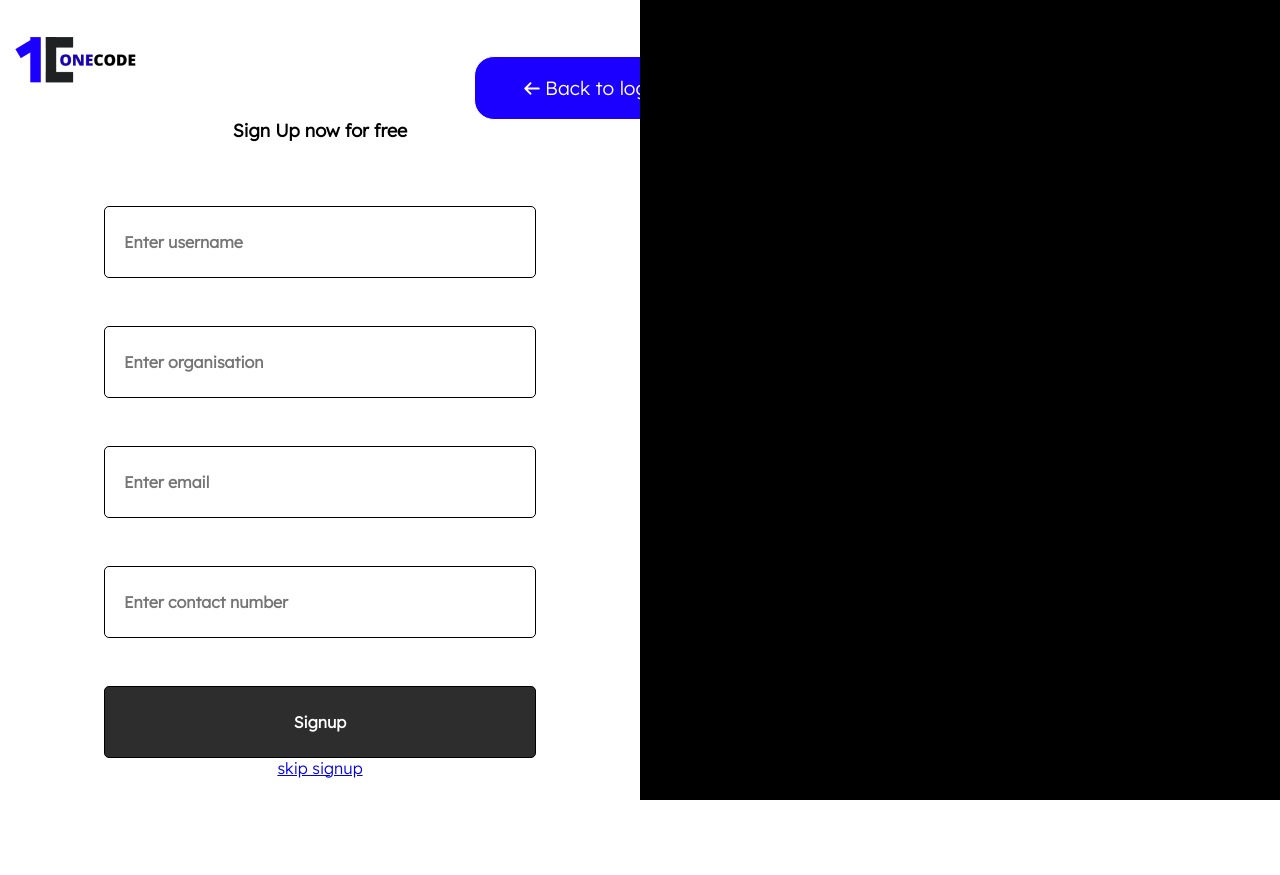
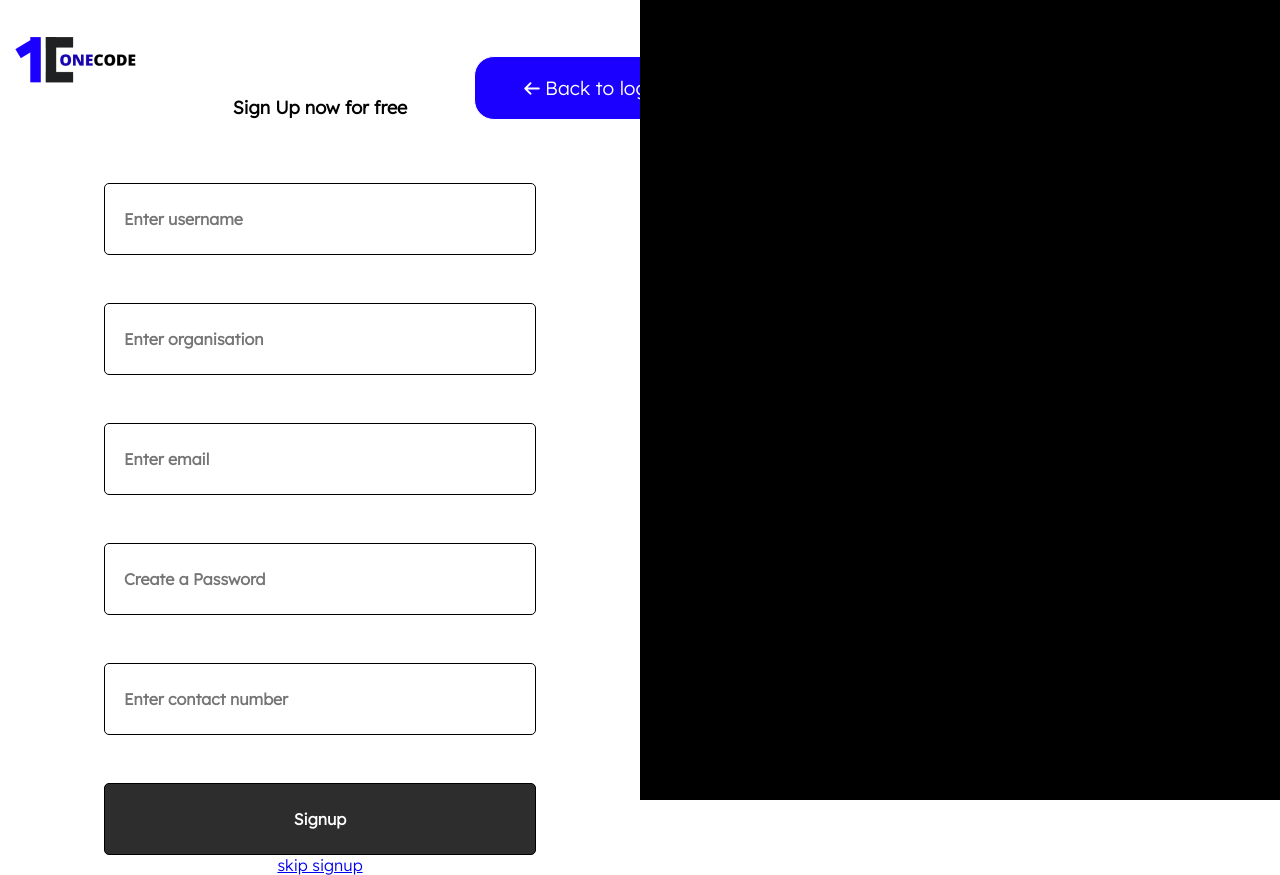
Before and after one commit to gAMa529/onecode_dep, a React (Create React App) app: page /SignUp in a window 1280 px wide. Before the commit the page ends 800 px from the top, so only its background shows below. Built offline with nearby package versions, Linux system fonts and the light colour scheme.

Commit message:
password

```diff
--- a/src/components/SignUp.js
+++ b/src/components/SignUp.js
@@ -12,6 +12,7 @@ function SignUp() {
         org: "Enter organisation",
         email: "Enter email",
         contact: "Enter contact number",
+        password: ""
     });
 
     const navigate = useNavigate();
@@ -53,6 +54,13 @@ function SignUp() {
       onClick={()=>setDetails({...details, email:""})}
       onChange={(e) => setDetails({...details, email: e.target.value})}/>
 
+<input type="password"
+      name="org"
+      id="password"
+
+    placeholder="Create a Password"
+      onChange={(e) => setDetails({...details, password: e.target.value})}/>
+
       <input
       type='text'
       name="contact"
--- a/src/index.css
+++ b/src/index.css
@@ -250,7 +250,7 @@ color: #000000;
 
 }
 
-#uname, #org, #email_sign, #pno{
+#uname, #org, #email_sign, #pno, #password{
   font-family: 'Lexend Deca';
   margin-bottom: 3rem;
 padding: 18px 19px;
```
